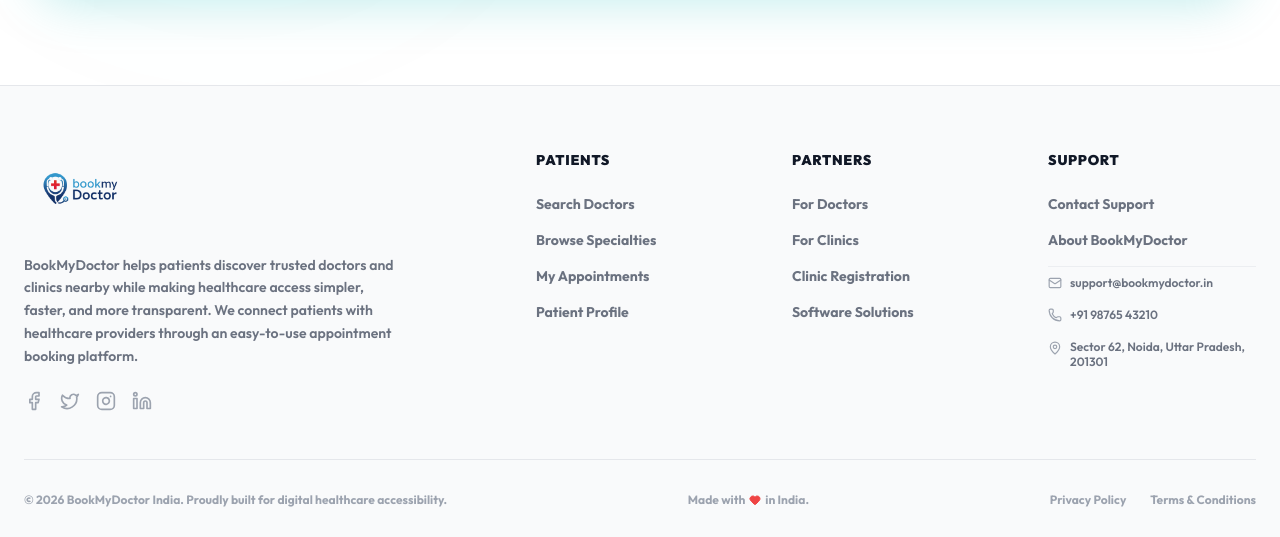
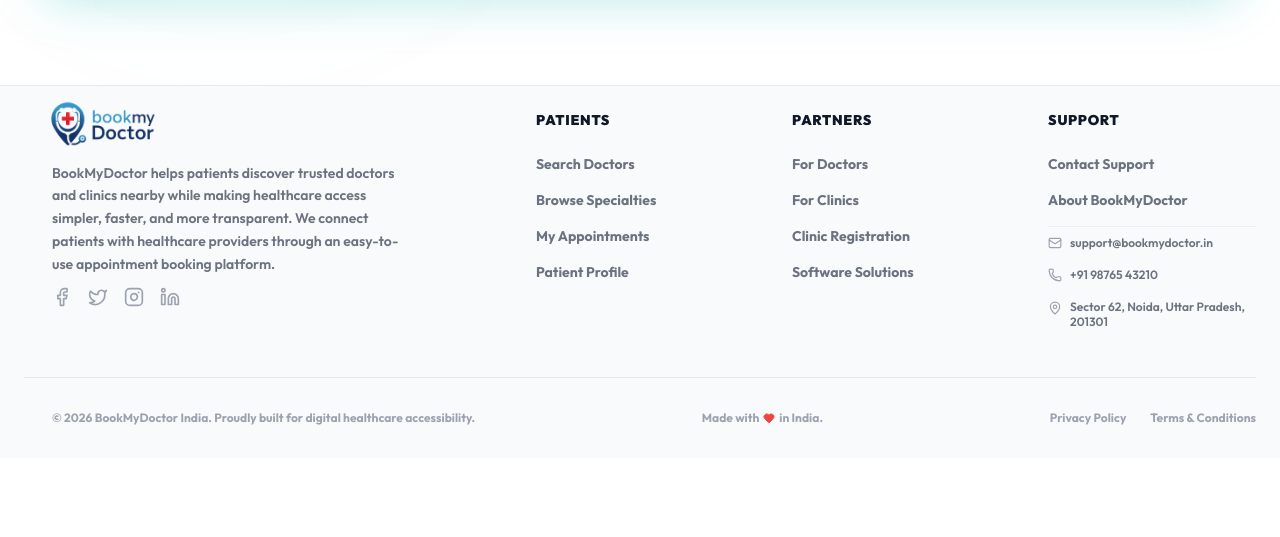
Before and after one commit to MdAshikAlam/Book_Doctor_Appointment, a Next.js app in the folder FRONTEND/: page / in a window 1280 px wide. Shown: the part 6294-6831 px from the top of the page. After the commit the page ends 6752 px from the top, so only its background shows below. Built offline with nearby package versions, Linux system fonts and the light colour scheme; no server answers.

Commit message:
fix(UI) I have fixed the UI

```diff
--- a/FRONTEND/components/Footer.tsx
+++ b/FRONTEND/components/Footer.tsx
@@ -20,26 +20,26 @@
 
 const Footer = () => {
   return (
-    <footer className="bg-gray-50 border-t border-gray-200 pt-16 pb-8">
+    <footer className="bg-gray-50 border-t border-gray-200 pt-4 pb-8">
       <div className="container mx-auto px-4 sm:px-6 lg:px-8">
         <div className="grid grid-cols-1 md:grid-cols-2 lg:grid-cols-5 gap-12 mb-12">
 
           {/* Brand Info */}
-          <div className="space-y-6 lg:col-span-2">
-            <Link href="/" className="flex items-center space-x-2">
+          <div className="space-y-3 lg:col-span-2">
+            <Link href="/" className="flex items-center space-x-2 -mt-10 -mb-8">
               <Image
                 src="/logoAndIcon/logo.png"
                 alt="BookMyDoctor"
                 width={350}
                 height={100}
-                className="h-16 md:h-20 w-auto object-contain"
+                className="h-24 md:h-28 w-auto object-contain"
               />
             </Link>
-            <p className="text-gray-500 text-sm leading-relaxed max-w-sm font-semibold">
+            <p className="text-gray-500 text-sm leading-relaxed max-w-sm font-semibold pl-7">
               BookMyDoctor helps patients discover trusted doctors and clinics nearby while making healthcare access simpler, faster, and more transparent.
               We connect patients with healthcare providers through an easy-to-use appointment booking platform.
             </p>
-            <div className="flex space-x-4">
+            <div className="flex space-x-4 pl-7">
               <a href="#" className="text-gray-400 hover:text-primary transition-colors">
                 <FacebookIcon />
               </a>
@@ -101,7 +101,7 @@
         </div>
 
         <div className="border-t border-gray-200 pt-8 flex flex-col md:flex-row justify-between items-center space-y-4 md:space-y-0">
-          <p className="text-gray-400 text-xs text-center md:text-left font-bold">
+          <p className="text-gray-400 text-xs text-center md:text-left font-bold pl-7">
             &copy; {new Date().getFullYear()} BookMyDoctor India. Proudly built for digital healthcare accessibility.
           </p>
           <div className="flex items-center text-xs text-gray-400 font-bold">
```
